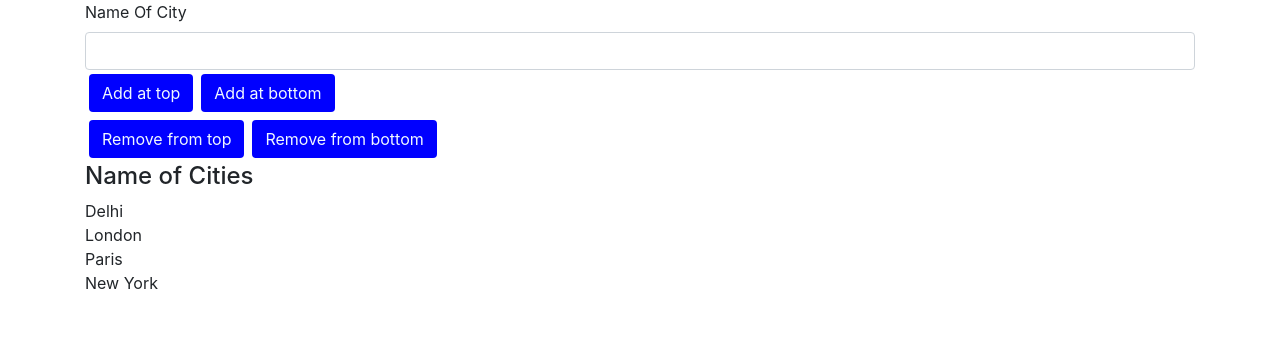
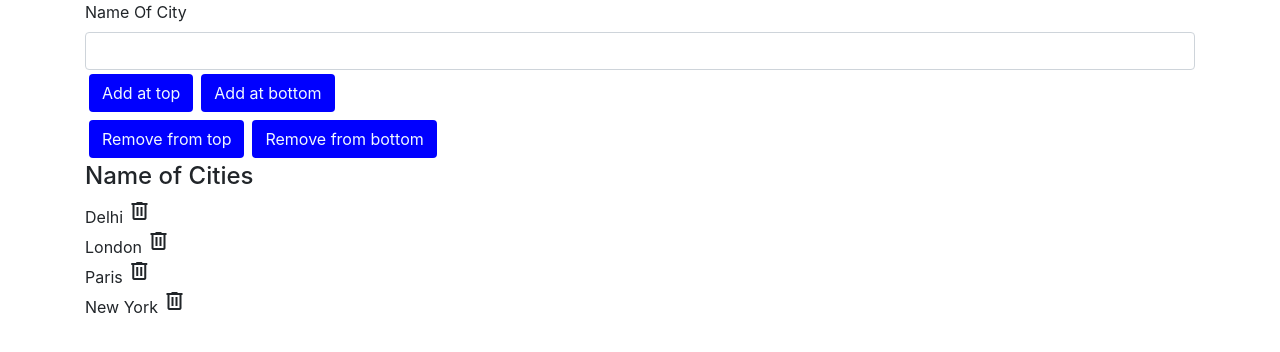
Before and after one commit to SurbhiBisarwal/welcome, an Angular app: page / in a window 1280 px wide. Shown: the top 352 px of the page. Built offline with nearby package versions, Linux system fonts and the light colour scheme.

Commit message:
Splice and Index manage cities using delete icon

```diff
--- a/src/app/app.component.html
+++ b/src/app/app.component.html
@@ -7,7 +7,8 @@
   <button class="btn m-1" (click)="remove('top')">Remove from top</button>
   <button class="btn m-1" (click)="remove('bottom')">Remove from bottom</button>
   <h4>Name of Cities</h4>
-  <div *ngFor="let c1 of cities">
+  <div *ngFor="let c1 of cities; index as i">
     {{ c1 }}
+    <span (click)="delete(i)" class="material-symbols-outlined"> delete </span>
   </div>
 </div>
--- a/src/app/app.component.scss
+++ b/src/app/app.component.scss
@@ -2,3 +2,7 @@
   background-color: blue;
   color: aliceblue;
 }
+
+.material-symbols-outlined {
+  font-variation-settings: "FILL" 0, "wght" 400, "GRAD" 0, "opsz" 24;
+}
--- a/src/app/app.component.ts
+++ b/src/app/app.component.ts
@@ -18,7 +18,6 @@ export class AppComponent {
       this.cname = "";
     }
   }
-
   remove(position: string) {
     if (this.cities.length > 0) {
       if (position === "top") {
@@ -28,4 +27,11 @@ export class AppComponent {
       }
     }
   }
+
+  delete(i: number): void {
+    let n1: string[];
+    console.log("i=" + i);
+    n1 = this.cities.splice(i, 1);
+    this.cname = n1[0];
+  }
 }
--- a/src/index.html
+++ b/src/index.html
@@ -11,6 +11,10 @@
       rel="stylesheet"
       href="https://cdn.jsdelivr.net/npm/bootstrap@4.6.2/dist/css/bootstrap.min.css"
     />
+    <link
+      rel="stylesheet"
+      href="https://fonts.googleapis.com/css2?family=Material+Symbols+Outlined:opsz,wght,FILL,GRAD@24,400,0,0"
+    />
   </head>
   <body>
     <app-root></app-root>
```
